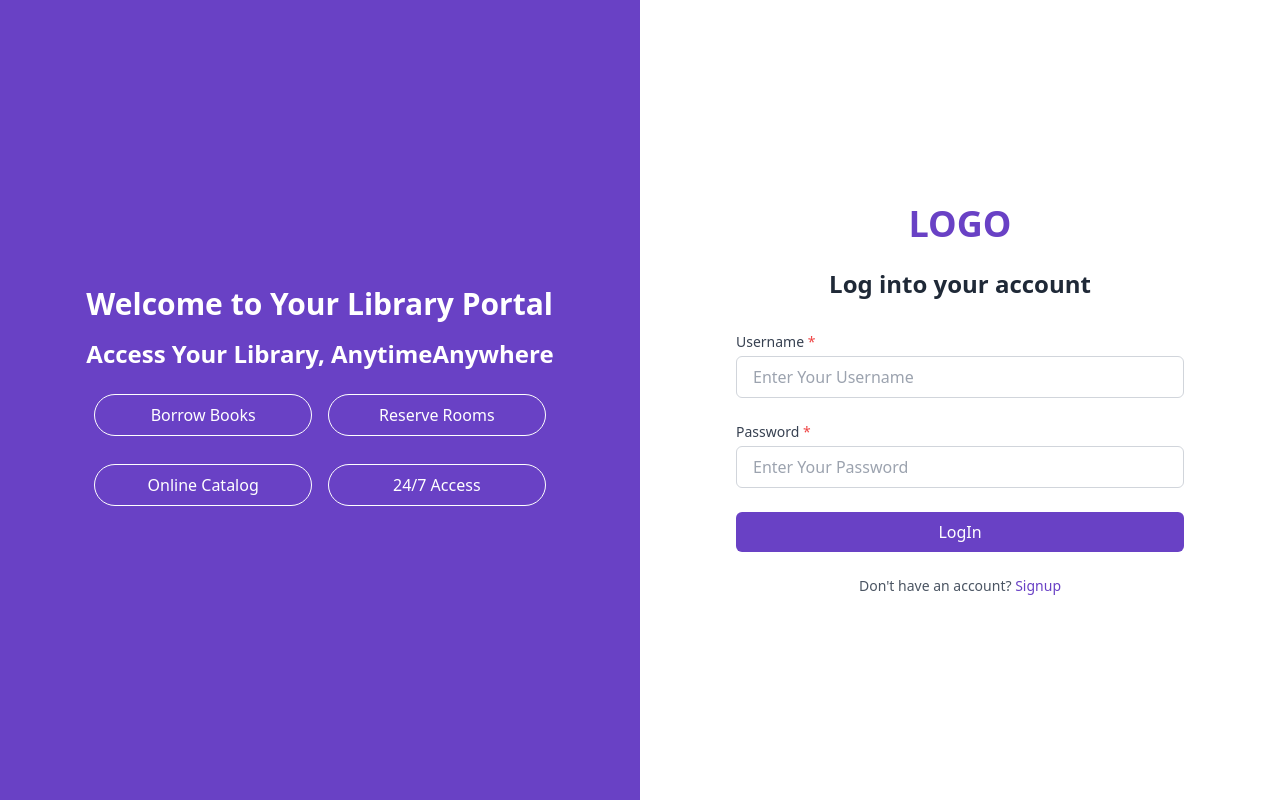
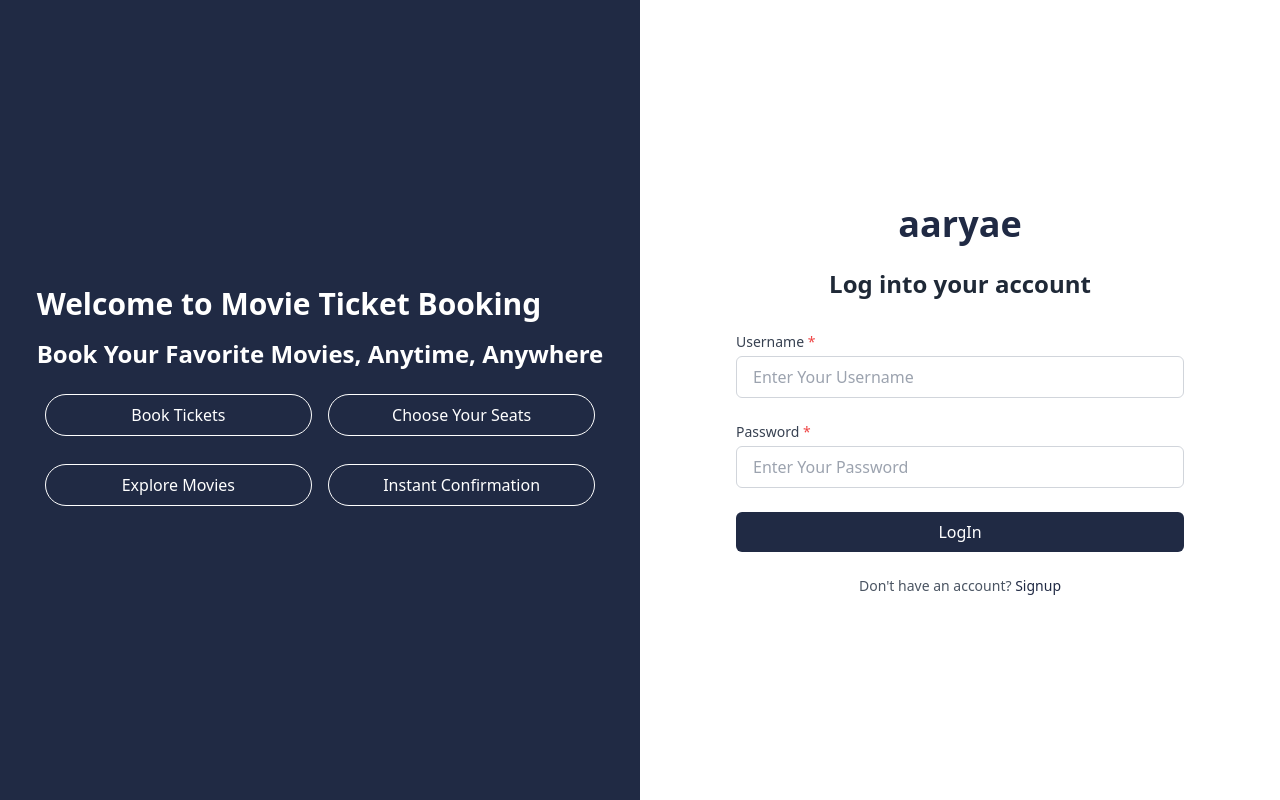
Before and after one commit to aaryae/MovieTicketBookingSystem, a Django app: page /login/ in a window 1280 px wide. Run offline with Django 5.2, Linux system fonts and the light colour scheme; some libraries are stand-ins or nearby versions.

Commit message:
feat: login and register page

```diff
--- a/movie/templates/auth/login.html
+++ b/movie/templates/auth/login.html
@@ -5,7 +5,7 @@
   <head>
     <meta charset="UTF-8" />
     <meta name="viewport" content="width=device-width, initial-scale=1.0" />
-    <title>Login – Library Portal</title>
+    <title>Login – Movie Ticket Booking System</title>
     <script src="https://cdn.tailwindcss.com"></script>
   </head>
 
@@ -13,28 +13,28 @@
     <div class="flex flex-col md:flex-row h-full w-full">
       <!-- Purple info panel -->
       <section
-        class="hidden md:flex md:w-1/2 bg-[#6941c5] items-center justify-center"
+        class="hidden md:flex md:w-1/2 bg-[#202a44] items-center justify-center"
       >
         <div class="text-white p-8">
           <h2 class="text-3xl font-bold mb-4">
-            Welcome to Your Library Portal
+            Welcome to Movie Ticket Booking
           </h2>
           <h3 class="text-2xl font-bold mb-4">
-            Access Your Library, AnytimeAnywhere
+            Book Your Favorite Movies, Anytime, Anywhere
           </h3>
 
           <div class="grid grid-cols-2 gap-y-3">
             <p class="border border-white p-2 m-2 rounded-full text-center">
-              Borrow Books
+              Book Tickets
             </p>
             <p class="border border-white p-2 m-2 rounded-full text-center">
-              Reserve Rooms
+              Choose Your Seats
             </p>
             <p class="border border-white p-2 m-2 rounded-full text-center">
-              Online Catalog
+              Explore Movies
             </p>
             <p class="border border-white p-2 m-2 rounded-full text-center">
-              24/7 Access
+              Instant Confirmation
             </p>
           </div>
         </div>
@@ -47,7 +47,7 @@
         <div class="w-full max-w-md">
           <!-- Logo placeholder -->
           <div class="flex justify-center mb-6">
-            <span class="text-[#6941c5] text-4xl font-extrabold">LOGO</span>
+            <span class="text-[#202a44] text-4xl font-extrabold">aaryae</span>
           </div>
 
           <h1
@@ -76,7 +76,7 @@
                 type="text"
                 name="username"
                 placeholder="Enter Your Username"
-                class="w-full rounded-md border border-gray-300 px-4 py-2 focus:outline-none focus:ring-2 focus:ring-[#6941c5]"
+                class="w-full rounded-md border border-gray-300 px-4 py-2 focus:outline-none focus:ring-2 focus:ring-[#202a44]"
                 required
               />
             </div>
@@ -94,7 +94,7 @@
                 type="password"
                 name="password"
                 placeholder="Enter Your Password"
-                class="w-full rounded-md border border-gray-300 px-4 py-2 focus:outline-none focus:ring-2 focus:ring-[#6941c5]"
+                class="w-full rounded-md border border-gray-300 px-4 py-2 focus:outline-none focus:ring-2 focus:ring-[#202a44]"
                 required
               />
             </div>
@@ -102,7 +102,7 @@
             <!-- Submit button -->
             <button
               type="submit"
-              class="w-full bg-[#6941c5] text-white py-2 px-4 rounded-md hover:bg-[#5c3aa7] transition-colors duration-200 focus:outline-none focus:ring-2 focus:ring-[#5c3aa7] focus:ring-offset-2"
+              class="w-full bg-[#202a44] text-white py-2 px-4 rounded-md hover:bg-[#5c3aa7] transition-colors duration-200 focus:outline-none focus:ring-2 focus:ring-[#5c3aa7] focus:ring-offset-2"
             >
               LogIn
             </button>
@@ -113,7 +113,7 @@
             Don't have an account?
             <a
               href="/signup/"
-              class="text-[#6941c5] font-medium hover:underline"
+              class="text-[#202a44] font-medium hover:underline"
               >Signup</a
             >
           </p>
```
Also changed, not shown: movie/templates/auth/signup.html (+15 -15 lines).
